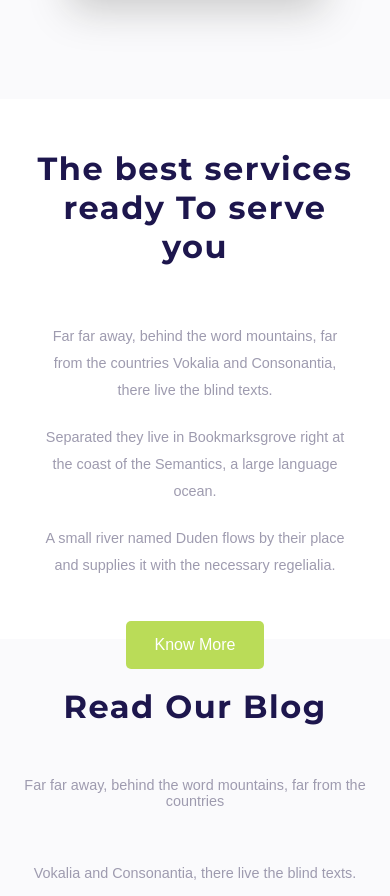
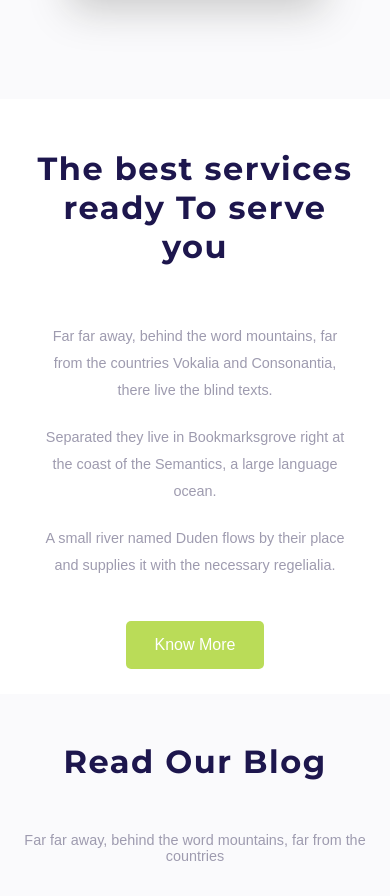
Before and after one commit to JohnnysFaria/Healthy-Food-Commerce, a React (Create React App) app: page / in a window 390 px wide. Shown: the part 2681-3577 px from the top of the page. Built offline with nearby package versions, Linux system fonts and the light colour scheme; the HTML template or start-up script is replaced by a standard one; a web font is replaced by a local one.

Commit message:
responsivo

```diff
--- a/src/Sobre/Sobre.css
+++ b/src/Sobre/Sobre.css
@@ -2,10 +2,10 @@
   display: flex;
   justify-content: center;
   width: 100%;
-  height: 725px;
   background-image: url('/src/img/bloco_services.svg');
   background-repeat: no-repeat;
   z-index: -1;
+  padding-bottom: 25px;
 }
 
 .services {
@@ -30,6 +30,7 @@
 @media (max-width: 1300px) {
   .sobre-container {
     justify-content: center;
+    align-items: center;
   }
   .bota-serv {
     display: flex;
@@ -50,9 +51,6 @@
 }
 
 @media (max-width: 425px) {
-  .sobre-container {
-    height: 540px;
-  }
   .services {
     width: 84%;
   }
```
